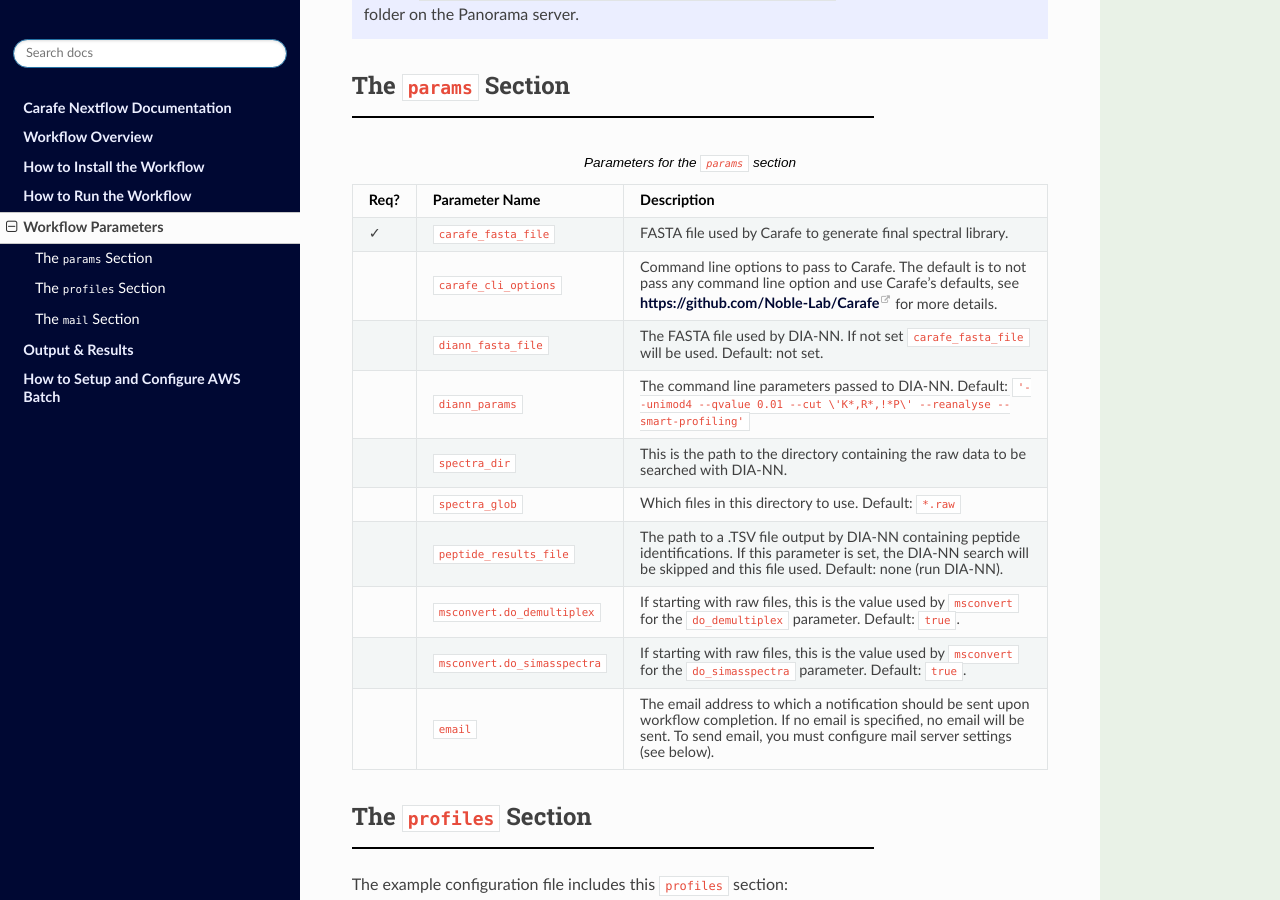
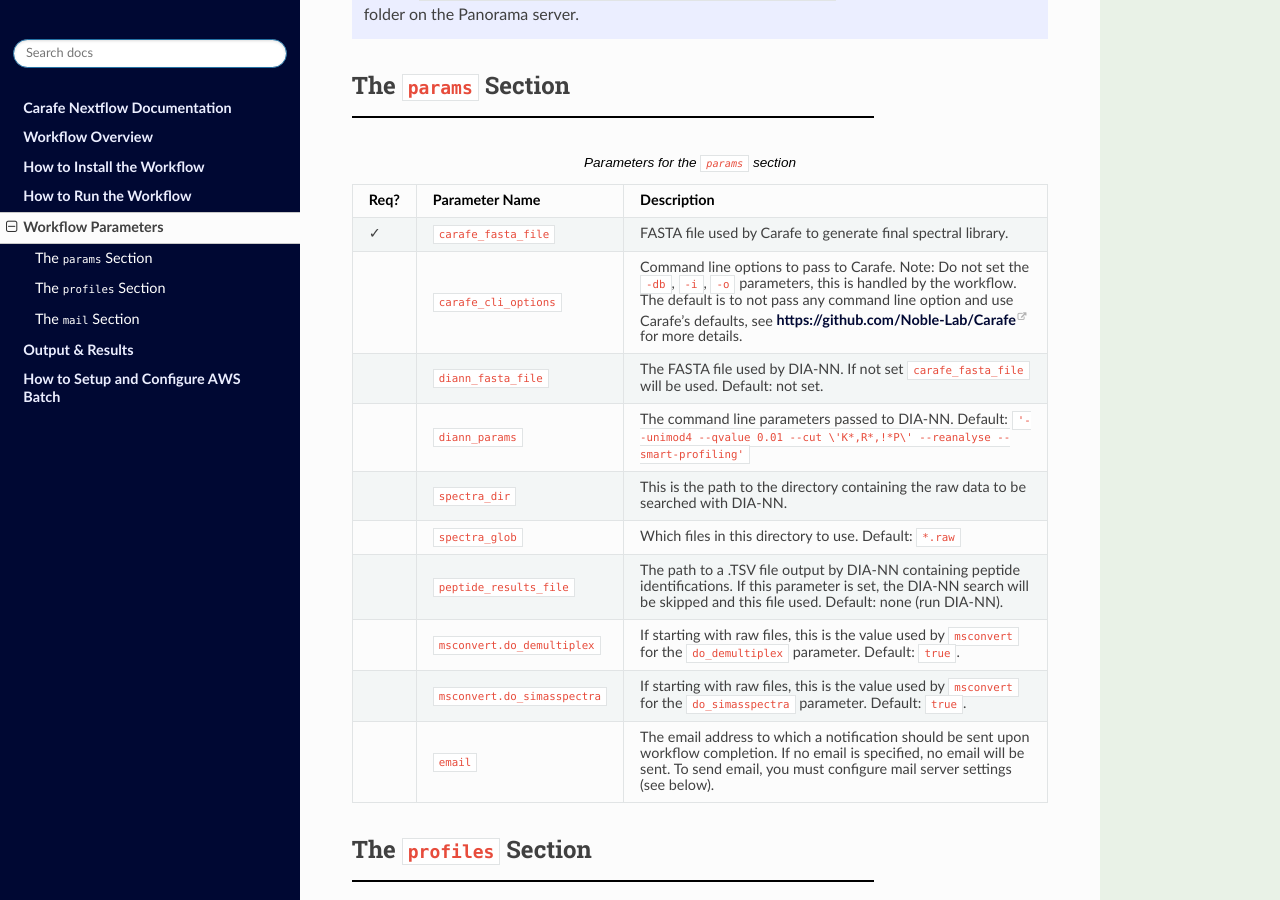
Before and after one commit to mriffle/nf-carafe-ai-ms, a Sphinx documentation site: the page built from docs/source/workflow_parameters.rst, in a window 1280 px wide and 900 px high, scrolled down 1229 px. Built offline with Sphinx 7.4.7 and the Read the Docs theme 2.0.0, drawn with Linux system fonts in a browser that asks for light colours.

Commit message:
docs: mention carafe cli parameters users should not set

```diff
--- a/docs/source/workflow_parameters.rst
+++ b/docs/source/workflow_parameters.rst
@@ -61,7 +61,7 @@
      - FASTA file used by Carafe to generate final spectral library.
    * -
      - ``carafe_cli_options``
-     - Command line options to pass to Carafe. The default is to not pass any command line option and use Carafe's defaults, see https://github.com/Noble-Lab/Carafe for more details.
+     - Command line options to pass to Carafe. Note: Do not set the ``-db``, ``-i``, ``-o`` parameters, this is handled by the workflow. The default is to not pass any command line option and use Carafe's defaults, see https://github.com/Noble-Lab/Carafe for more details.
    * -
      - ``diann_fasta_file``
      - The FASTA file used by DIA-NN. If not set ``carafe_fasta_file`` will be used. Default: not set.
```
